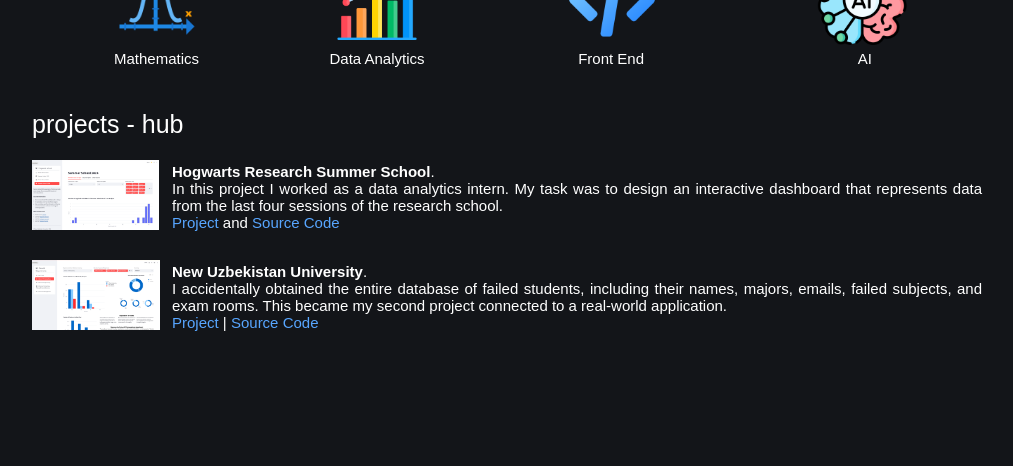
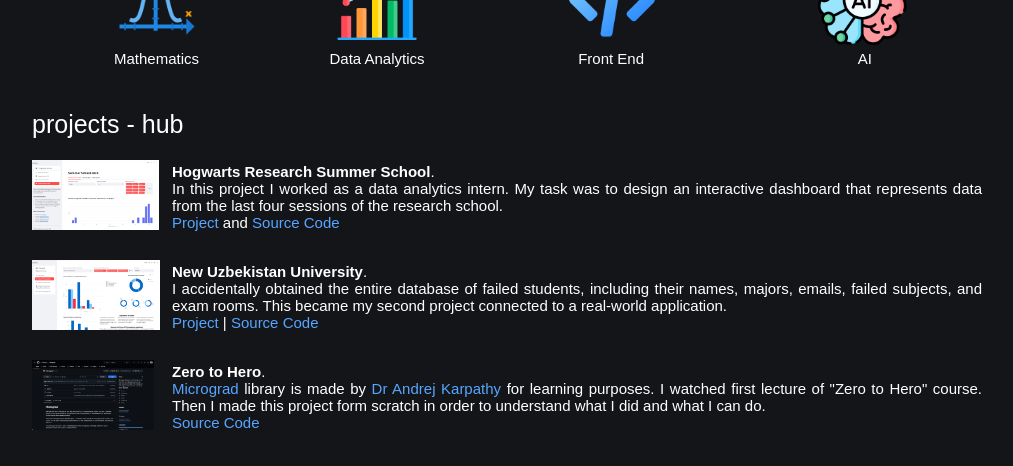
Before and after one commit to E-Zakirovich/azamatdotcom, a React (Vite) app: page / in a window 1280 px wide. Shown: the part 1350-1816 px from the top of the page, without its empty margins (133-1146 px from the left). Built offline with nearby package versions, Linux system fonts and the light colour scheme.

Commit message:
I added new project related to AI

```diff
--- a/src/App.css
+++ b/src/App.css
@@ -485,7 +485,6 @@
     text-decoration: none;
 }
 
-
 .resit-project-container {
     position: absolute;
     top: 150px;
@@ -527,3 +526,45 @@
     color: #58a6ff;
     text-decoration: none;
 }
+
+.micrograd-project-container {
+    position: absolute;
+    top: 250px;
+    /*border: 1px solid #ba1717;*/
+    height: 100px;
+    width: 950px;
+    cursor: pointer;
+    transition: transform 0.2s ease, box-shadow 0.2s ease;
+}
+
+.micrograd-project-photo{
+    position: absolute;
+    top: 10px;
+    left: 0;
+    height: 70px;
+}
+
+.micrograd-project-description-container {
+    position: absolute;
+    top: 8px;
+    left: 140px;
+    /*border: 1px solid #ba1717;*/
+    height: 80px;
+    width: 810px;
+}
+
+.micrograd-project-description {
+    position: absolute;
+    top: 5px;
+    left: 0;
+    color: white;
+    text-align: justify;
+    font-family: Arial, sans-serif;
+    font-size: 15px;
+    width: 810px;
+}
+
+.micrograd-project-description a {
+    color: #58a6ff;
+    text-decoration: none;
+}
--- a/src/App.tsx
+++ b/src/App.tsx
@@ -14,6 +14,7 @@
 
 import hogwarts from "./../public/hogwarts.png"
 import resit from "./../public/resit.png"
+import micrograd from "./../public/micrograd.png"
 //
 //
 // import {
@@ -306,6 +307,52 @@
                 </div>
             </div>
 
+            <div className="micrograd-project-container">
+
+                <img className="micrograd-project-photo" src={micrograd} alt={micrograd}/>
+
+                <div className="micrograd-project-description-container">
+                    <div className="micrograd-project-description">
+                        <strong> Zero to Hero</strong>.
+                        <br/>
+
+
+                        {" "}
+                        <a
+                            href="https://github.com/karpathy/micrograd"
+                            target="_blank"
+                            rel="noreferrer"
+                        >
+                            Micrograd
+                        </a>
+                        {" "}
+                        library is made by {" "}
+                        <a
+                            href="https://karpathy.ai"
+                            target="_blank"
+                            rel="noreferrer"
+                        >
+                            Dr Andrej Karpathy
+                        </a>
+                        {" "} for learning purposes. I watched first lecture of "Zero to Hero" course. Then I made this project form scratch in order to understand what
+                        I did and what I can do.
+
+
+                        <br />
+                        <a
+                            href="https://github.com/E-Zakirovich/Micrograd"
+                            target="_blank"
+                            rel="noreferrer"
+                        >
+                            Source Code
+                        </a>
+                    </div>
+                </div>
+            </div>
+
+
+
+
         </div>
 
     </>
```
Also changed, not shown: public/micrograd.png (added).
